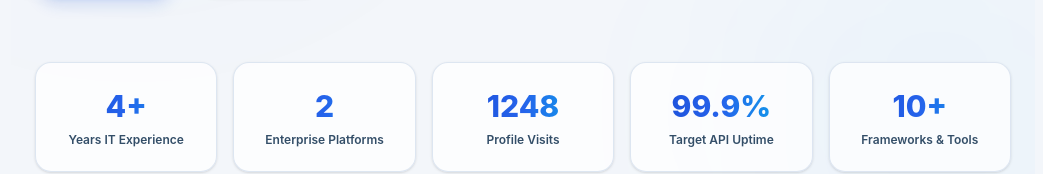
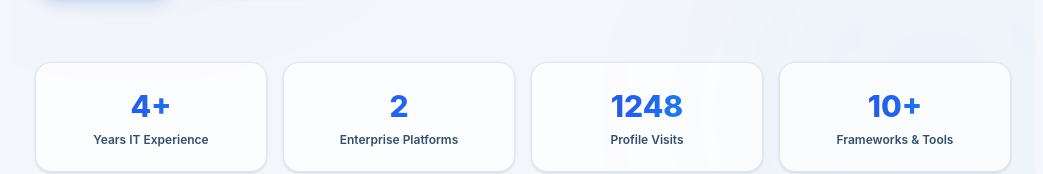
Before and after one commit to mdmusharaf0305-wq/Portfolio, a Next.js app: page / in a window 1280 px wide. Shown: the part 626-800 px from the top of the page, without its empty margins (117-1160 px from the left). Built offline with nearby package versions, Linux system fonts and the light colour scheme; no server answers.

Commit message:
feat: remove target API uptime metric card

```diff
--- a/src/app/components/Header.tsx
+++ b/src/app/components/Header.tsx
@@ -319,7 +319,7 @@ export default function Header() {
                     initial={{ opacity: 0, y: 20 }}
                     animate={{ opacity: 1, y: 0 }}
                     transition={{ delay: 0.4, duration: 0.6 }}
-                    className="grid grid-cols-2 sm:grid-cols-3 lg:grid-cols-5 gap-4 mt-16 w-full relative z-10"
+                    className="grid grid-cols-2 md:grid-cols-4 gap-4 mt-16 w-full relative z-10"
                 >
                     <div className="bg-theme-card border border-theme-border rounded-2xl p-5 text-center shadow-sm hover:shadow-md transition-all duration-300 hover:scale-102 flex flex-col justify-center min-h-[110px]">
                         <div className="text-2xl md:text-3xl font-extrabold bg-gradient-to-r from-brand-start via-brand-mid to-brand-end bg-clip-text text-transparent">
@@ -350,15 +350,6 @@ export default function Header() {
 
                     <div className="bg-theme-card border border-theme-border rounded-2xl p-5 text-center shadow-sm hover:shadow-md transition-all duration-300 hover:scale-102 flex flex-col justify-center min-h-[110px]">
                         <div className="text-2xl md:text-3xl font-extrabold bg-gradient-to-r from-brand-start via-brand-mid to-brand-end bg-clip-text text-transparent">
-                            <CountUp end={99.9} decimals={1} suffix="%" />
-                        </div>
-                        <div className="text-xs font-semibold text-theme-text-body mt-2 leading-tight">
-                            Target API Uptime
-                        </div>
-                    </div>
-
-                    <div className="bg-theme-card border border-theme-border rounded-2xl p-5 text-center shadow-sm hover:shadow-md transition-all duration-300 hover:scale-102 flex flex-col justify-center min-h-[110px]">
-                        <div className="text-2xl md:text-3xl font-extrabold bg-gradient-to-r from-brand-start via-brand-mid to-brand-end bg-clip-text text-transparent">
                             <CountUp end={10} suffix="+" />
                         </div>
                         <div className="text-xs font-semibold text-theme-text-body mt-2 leading-tight">
```
